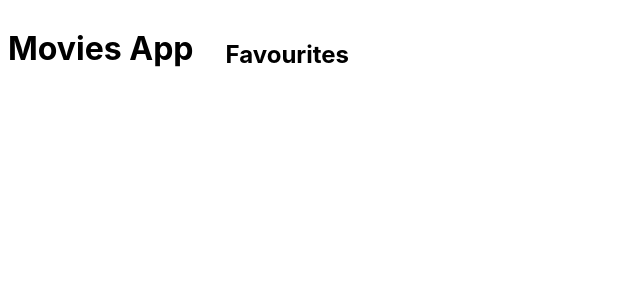
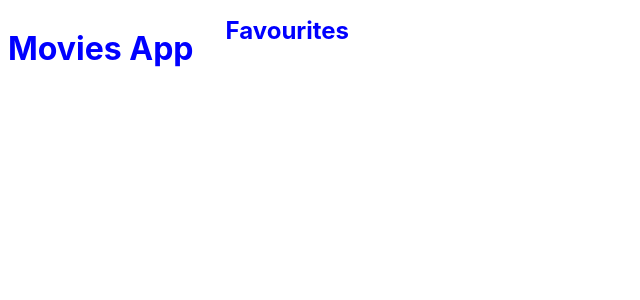
Before and after one commit to BHARATH999999/FJP_6, a React (Create React App) app in the folder module4/react/movies-app/: page / in a window 1280 px wide. Shown: the top 300 px of the page, without its empty margins (0-640 px from the left). Built offline with nearby package versions, Linux system fonts and the light colour scheme.

Commit message:
Movies App -- main card added

```diff
--- a/module4/react/movies-app/src/components/NavBar.js
+++ b/module4/react/movies-app/src/components/NavBar.js
@@ -4,9 +4,9 @@ import { Component } from "react";
 class NavBar extends Component{
     render(){
         return(
-        <div style={{display : "flex",padding : '0.5rem'}}>
+        <div style={{display : "flex",padding : '0.5rem',color : 'blue'}}>
             <h1>Movies App</h1>
-            <h2 style={{marginLeft : '2rem',marginTop : '2rem'}}>Favourites</h2>
+            <h2 style={{marginLeft : '2rem',marginTop : '0.5rem'}}>Favourites</h2>
         </div>
         )
     }
```
Also changed, not shown: module4/react/movies-app/src/components/Banner.js (added, +15 -0 lines).
